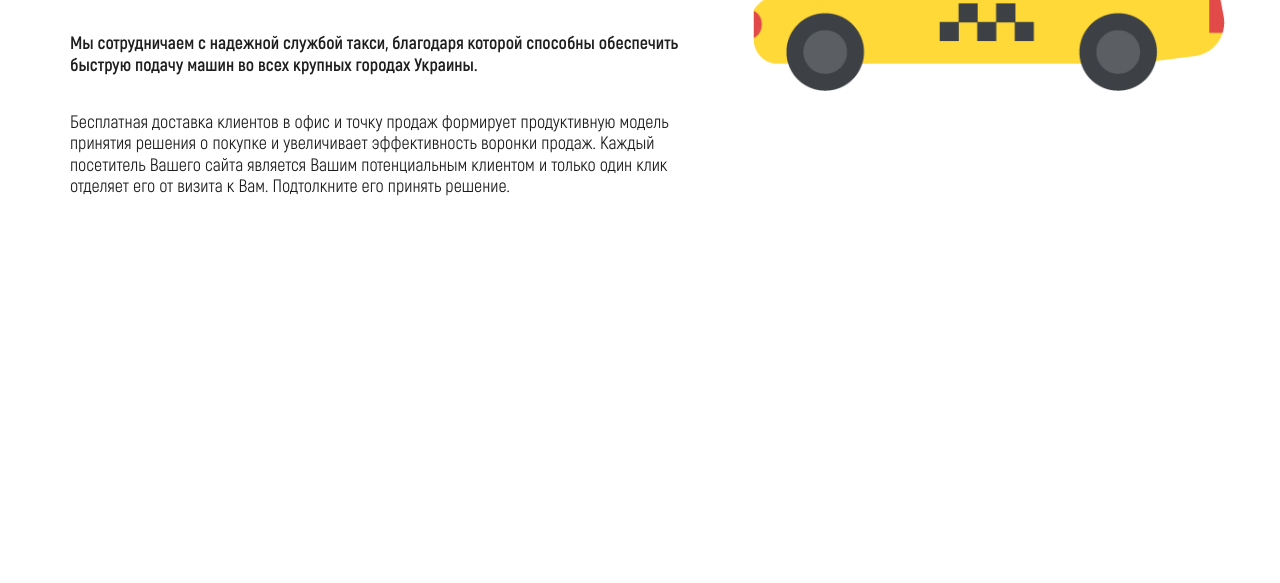
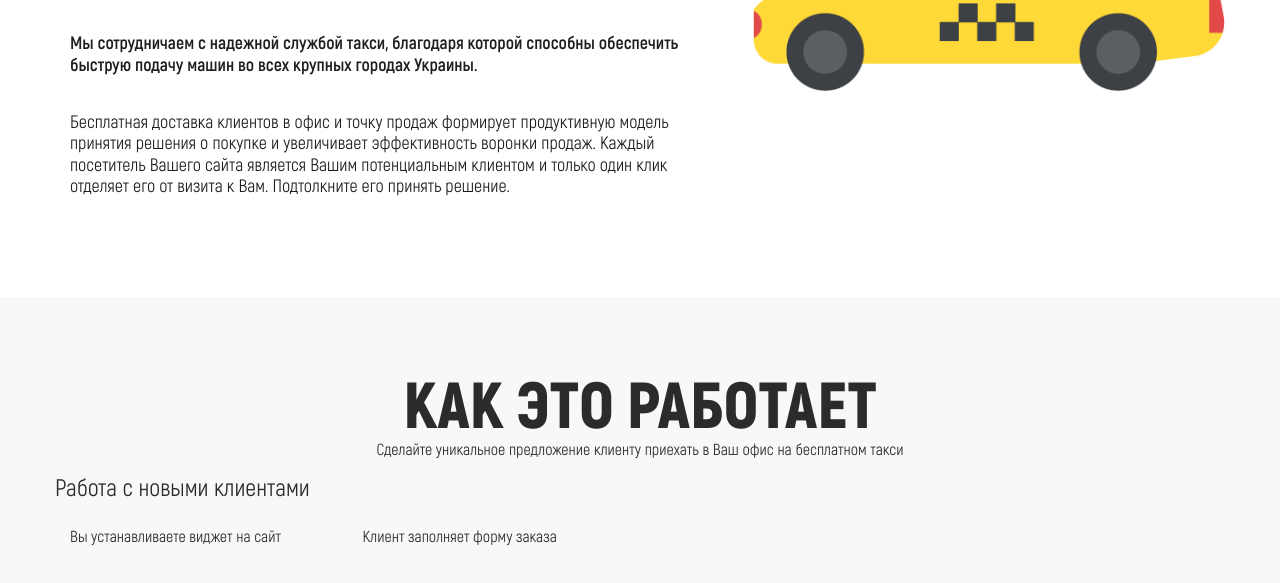
Before and after one commit to YuriyShandor/VisitUs, a plain HTML site: page index.html in a window 1280 px wide. Shown: the part 1144-1727 px from the top of the page. Before the commit the page ends 1441 px from the top, so only its background shows below. Drawn offline with Linux system fonts and the light colour scheme.

Commit message:
Add Section How It Works

```diff
--- a/index.html
+++ b/index.html
@@ -94,7 +94,35 @@
     </div>
   </section>
 
-  <section></section>
+  <!-- Section How It Works -->
+  <section class="how-it">
+    <div class="container">
+      <div class="row justify-content-center">
+        <h2 class="section-ttl">Как это работает</h2>
+      </div>
+      <div class="row how-it__discr">
+        <p>Сделайте уникальное предложение клиенту приехать в Ваш офис на бесплатном такси</p>
+      </div>
+      <div class="row how-it__block">
+        <h4>Работа с новыми клиентами</h4>
+      </div>
+      <div class="row howit__scheme">
+        <div class="col-xl-3 howit__scheme-item">
+          <div class="sheme-icon">
+            <img src="" alt="">
+          </div>
+          <h6>Вы устанавливаете виджет на сайт</h6>
+        </div>
+        <div class="col-xl-3 howit__scheme-item">
+          <div class="sheme-icon">
+            <img src="" alt="">
+          </div>
+          <h6>Клиент заполняет форму заказа</h6>
+        </div>
+      </div>
+    </div>
+  </section>
+
   <section></section>
   <section></section>
   <section></section>
--- a/scss/style.scss
+++ b/scss/style.scss
@@ -206,7 +206,6 @@ section {
 
 .banner {
   margin-top: 20px;
-  width: 100%;
   padding-top: 160px;
   padding-bottom: 210px;
   background: url(../img/banner__bg.jpg) no-repeat center / cover;
@@ -732,7 +731,6 @@ section {
 // Section About Us
 .about-us {
   overflow-x: hidden;
-  width: 100%;
   padding-top: 160px;
   padding-bottom: 100px;
 
@@ -863,7 +861,26 @@ section {
   }
 }
 
+// Section How It Works
+.how-it {
+  padding-top: 70px;
+  padding-bottom: 90px;
+  background: #f8f8f8;
 
+  &__discr {
+    display: -ms-flex;
+    display: -webkit-box;
+    display: -ms-flexbox;
+    display: flex;
+    -webkit-box-pack: center;
+        -ms-flex-pack: center;
+            justify-content: center;
+
+    p {
+
+    }
+  }
+}
 
 @media only screen and (max-width : 1199px) {
 
```
Also changed, not shown: css/style.css.
